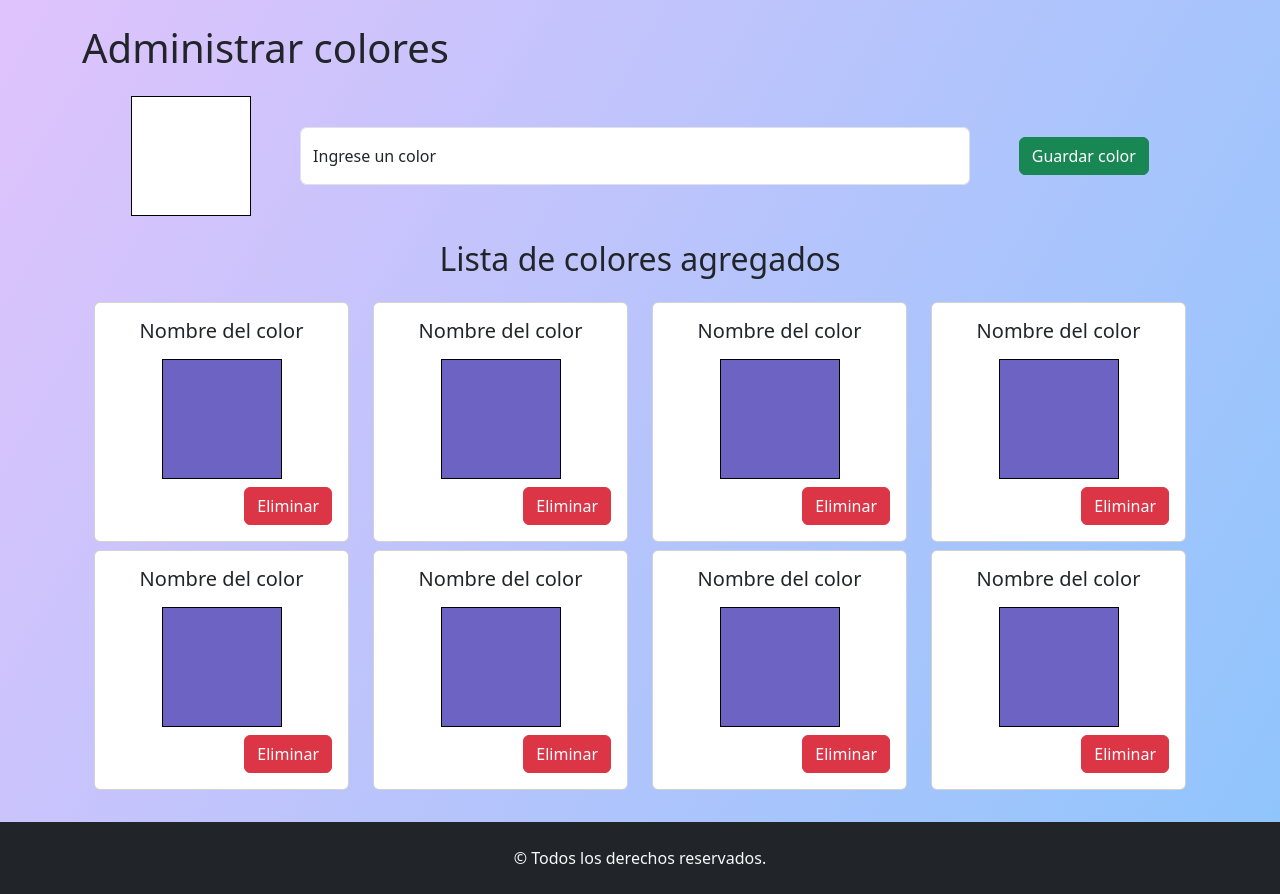
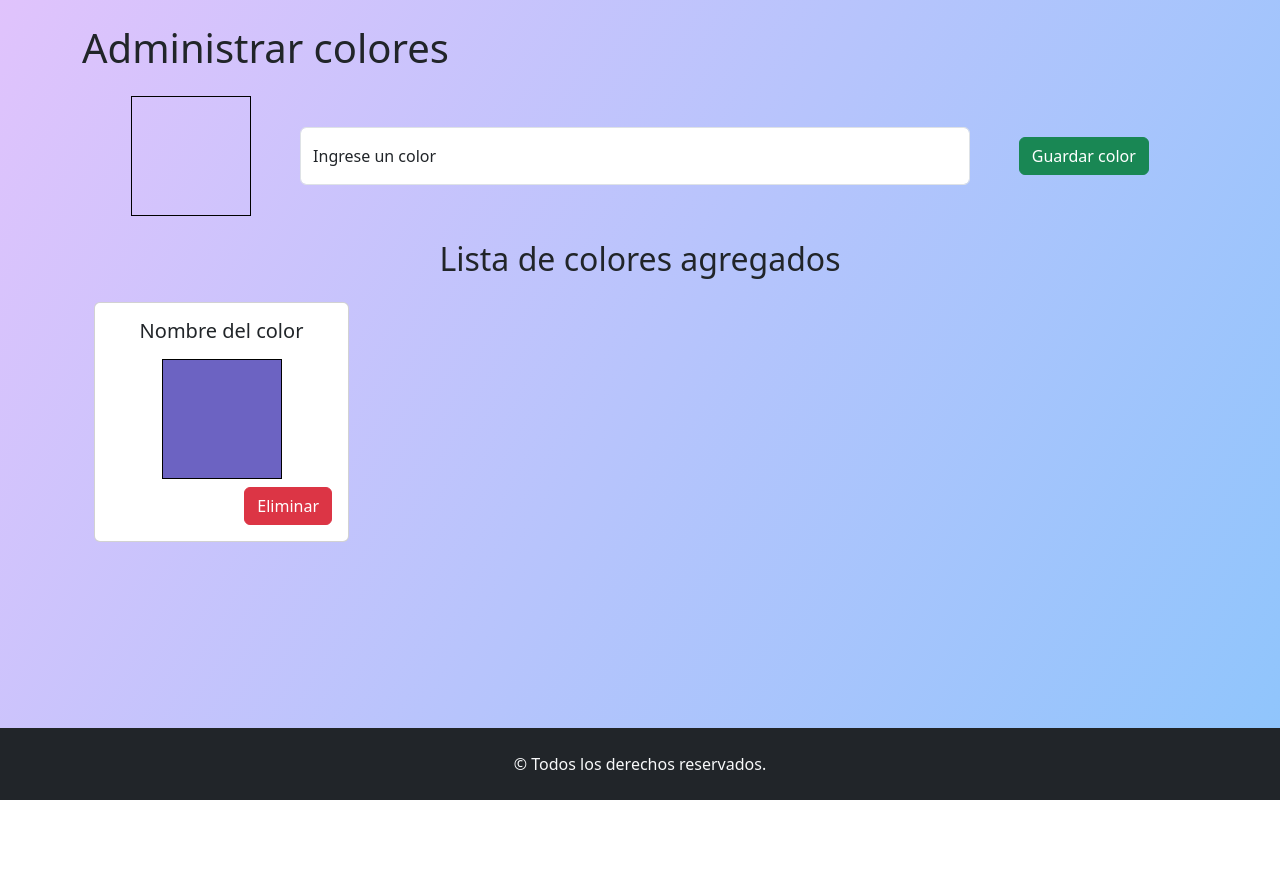
Before and after one commit to lucasecapdevila/react-tp1-ejercicio6, a React (Vite) app: page / in a window 1280 px wide. After the commit the page ends 800 px from the top, so only its background shows below. Built offline with nearby package versions, Linux system fonts and the light colour scheme.

Commit message:
se agrega useState para cambiar color

```diff
--- a/components/FormColores.jsx
+++ b/components/FormColores.jsx
@@ -1,13 +1,15 @@
-import React from 'react'
+import React, { useState } from 'react'
 import { Button, FloatingLabel, Form } from 'react-bootstrap'
 import ListaColores from './ListaColores'
 
 const FormColores = () => {
+  const [color, setColor] = useState('')
+
   const style = {
     height: '120px',
     width: '120px',
     border: '1px solid black',
-    background: '#fff'
+    background: color
   }
 
   return (
@@ -23,9 +25,11 @@ const FormColores = () => {
             <Form.Control
               type='text'
               placeholder="Ingrese un color"
+              onChange={(e) => setColor(e.target.value)}
+              value={color}
             />
           </FloatingLabel>
-          <Button variant='success' className='mx-auto'>Guardar color</Button>
+          <Button variant='success' className='mx-auto' type='submit'>Guardar color</Button>
         </Form.Group>
       </Form>
 
--- a/components/ItemColor.jsx
+++ b/components/ItemColor.jsx
@@ -1,5 +1,5 @@
 import React from 'react'
-import { Button, Card } from 'react-bootstrap'
+import { Button, Card, Col } from 'react-bootstrap'
 
 const ItemColor = () => {
   const style = {
@@ -10,7 +10,7 @@ const ItemColor = () => {
   }
 
   return (
-    <section>
+    <Col sm={12} md={4} lg={3} className='mb-2'>
       <Card>
       <Card.Body className='d-flex flex-column align-items-center'>
         <Card.Title className='text-center'>Nombre del color</Card.Title>
@@ -18,7 +18,7 @@ const ItemColor = () => {
         <Button variant="danger" className='align-self-end'>Eliminar</Button>
       </Card.Body>
     </Card>
-    </section>
+    </Col>
   )
 }
 
--- a/components/ListaColores.jsx
+++ b/components/ListaColores.jsx
@@ -1,36 +1,13 @@
 import React from 'react'
 import ItemColor from './ItemColor'
-import { Col, Container, Row } from 'react-bootstrap'
+import { Container, Row } from 'react-bootstrap'
 
 const ListaColores = () => {
   return (
     <Container>
       <h2 className='text-center mb-4'>Lista de colores agregados</h2>
       <Row>
-        <Col sm={12} md={4} lg={3} className='mb-2'>
-          <ItemColor />
-        </Col>
-        <Col sm={12} md={4} lg={3} className='mb-2'>
-          <ItemColor />
-        </Col>
-        <Col sm={12} md={4} lg={3} className='mb-2'>
-          <ItemColor />
-        </Col>
-        <Col sm={12} md={4} lg={3} className='mb-2'>
-          <ItemColor />
-        </Col>
-        <Col sm={12} md={4} lg={3} className='mb-2'>
-          <ItemColor />
-        </Col>
-        <Col sm={12} md={4} lg={3} className='mb-2'>
-          <ItemColor />
-        </Col>
-        <Col sm={12} md={4} lg={3} className='mb-2'>
-          <ItemColor />
-        </Col>
-        <Col sm={12} md={4} lg={3} className='mb-2'>
-          <ItemColor />
-        </Col>
+        <ItemColor />
       </Row>
     </Container>
   )
```
